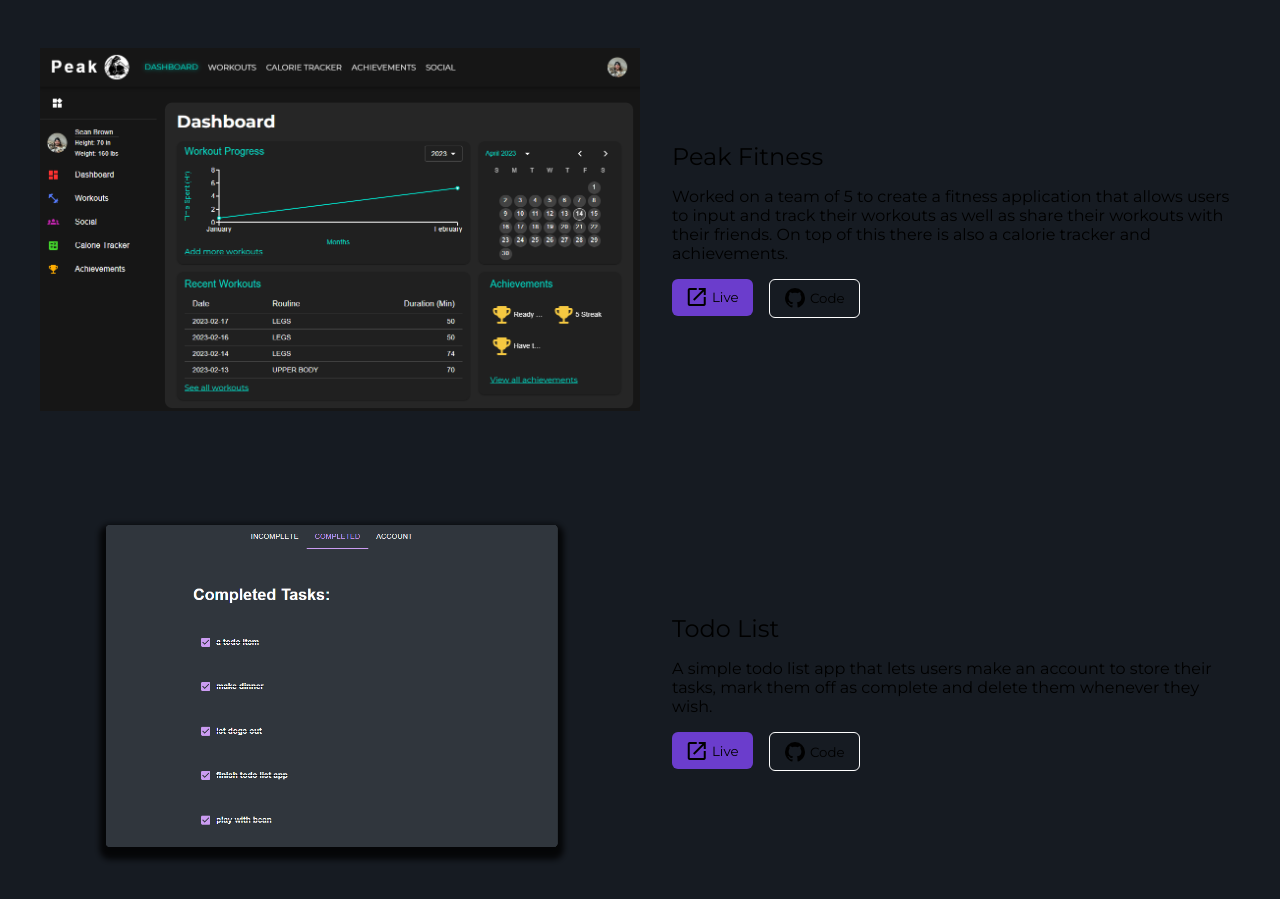
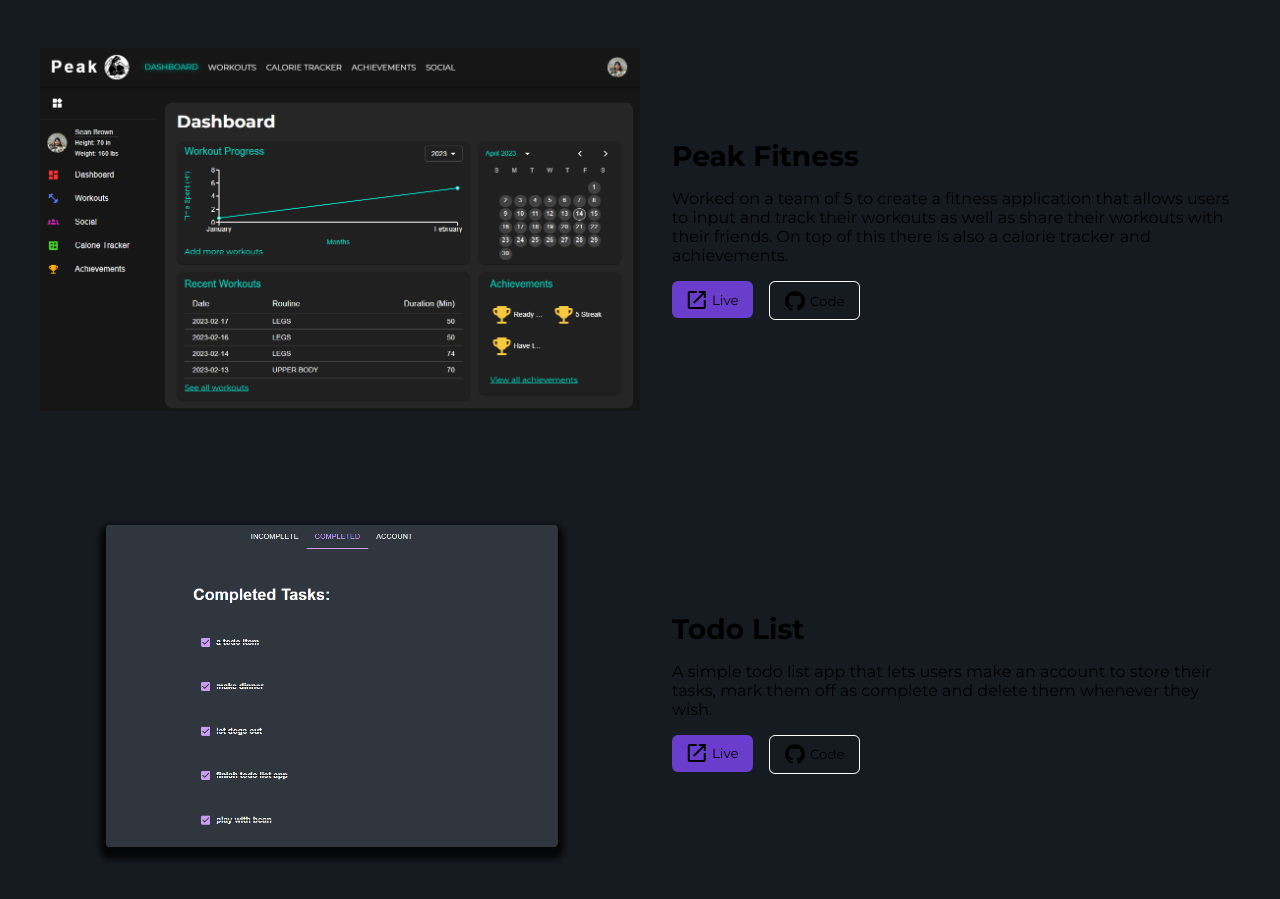
Before and after one commit to sbrown5757/Portfolio, a Next.js app: page / in a window 1280 px wide. Shown: the part 1880-2779 px from the top of the page. Built offline with nearby package versions, Linux system fonts and the light colour scheme.

Commit message:
started media queries

```diff
--- a/src/components/Projects.jsx
+++ b/src/components/Projects.jsx
@@ -14,12 +14,16 @@ const Projects = () => {
             className={styles.projectImage}
           />
           <div>
-            <div className={styles.projectTitle}>Peak Fitness</div>
+            <div className={styles.projectTitle}>
+              <h3>Peak Fitness</h3>
+            </div>
             <div className={styles.projectDesc}>
-              Worked on a team of 5 to create a fitness application that allows
-              users to input and track their workouts as well as share their
-              workouts with their friends. On top of this there is also a
-              calorie tracker and achievements.
+              <p>
+                Worked on a team of 5 to create a fitness application that
+                allows users to input and track their workouts as well as share
+                their workouts with their friends. On top of this there is also
+                a calorie tracker and achievements.
+              </p>
             </div>
             <div className={styles.projectButtonsBox}>
               <Link href="https://peakfitness.netlify.app/" target="_blank">
@@ -60,11 +64,15 @@ const Projects = () => {
             className={styles.projectImage}
           />
           <div>
-            <div className={styles.projectTitle}>Todo List</div>
+            <div className={styles.projectTitle}>
+              <h3>Todo List</h3>
+            </div>
             <div className={styles.projectDesc}>
-              A simple todo list app that lets users make an account to store
-              their tasks, mark them off as complete and delete them whenever
-              they wish.
+              <p>
+                A simple todo list app that lets users make an account to store
+                their tasks, mark them off as complete and delete them whenever
+                they wish.
+              </p>
             </div>
             <div className={styles.projectButtonsBox}>
               <Link href="https://todo-list-1g09.onrender.com/" target="_blank">
--- a/src/styles/globals.css
+++ b/src/styles/globals.css
@@ -108,3 +108,27 @@ a {
     color-scheme: dark;
   }
 }
+
+@media (max-width: 600px) {
+  p {
+    font-size: 8px;
+  }
+}
+
+@media (min-width: 600px) {
+  p {
+    font-size: 10px;
+  }
+}
+
+@media (min-width: 992px) {
+  p {
+    font-size: 12px;
+  }
+}
+
+@media (min-width: 1200px) {
+  p {
+    font-size: 16px;
+  }
+}
```
